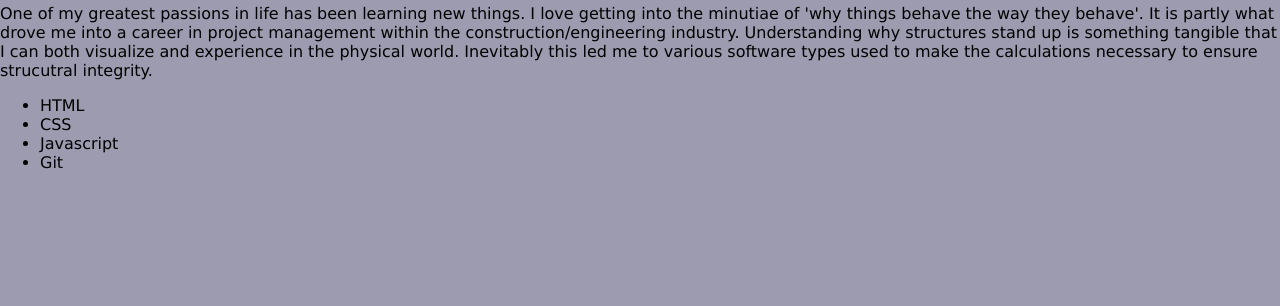
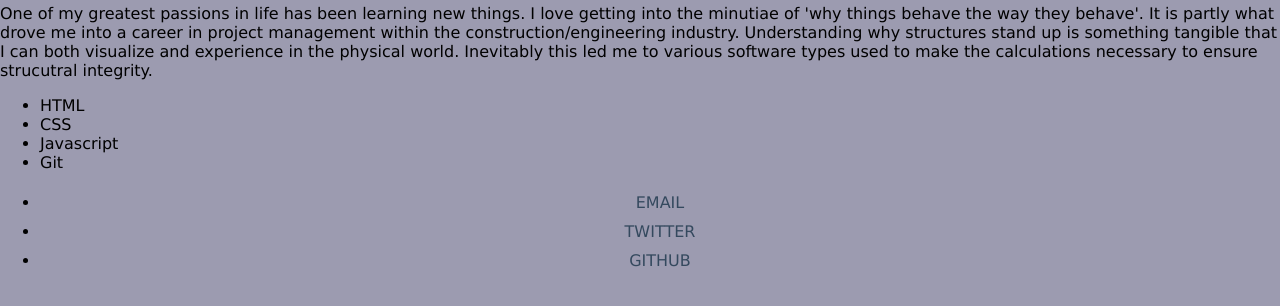
Before and after one commit to moffutt10/personal-bio-site, a plain HTML site: page index.html in a window 1280 px wide. Shown: the part 60-366 px from the top of the page. Drawn offline with Linux system fonts and the light colour scheme.

Commit message:
Adds data, and tweaks style formatting

```diff
--- a/index.html
+++ b/index.html
@@ -42,6 +42,11 @@
   <!-- Footer -->
   <footer class="page-footer">
     <!-- TODO: Fill in contact info here: Include things like email, LinkedIn, Twitter and GitHub links. -->
+    <ul>
+      <li><a href="#">Email</a></li>
+      <li><a href="#">Twitter</a></li>
+      <li><a href="#">Github</a></li>
+    </ul>
   </footer>
   <!-- End Footer -->
 
```
Also changed, not shown: README.md, main.css (indentation only).
